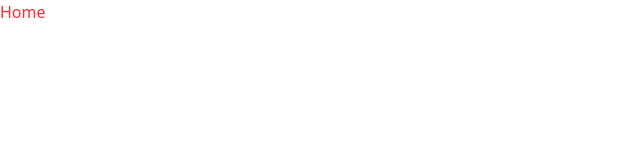
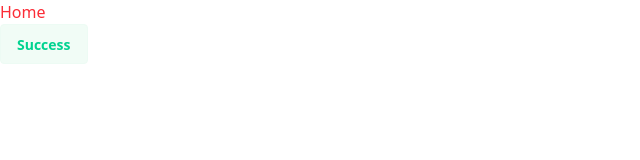
Before and after one commit to pgrmrmortuja/client-crud, a React (Vite) app: page / in a window 1280 px wide. Shown: the top 160 px of the page, without its empty margins (0-640 px from the left). Built offline with nearby package versions, Linux system fonts and the light colour scheme.

Commit message:
successfully installed and use daisyui

```diff
--- a/package.json
+++ b/package.json
@@ -10,6 +10,8 @@
     "preview": "vite preview"
   },
   "dependencies": {
+    "@mui/icons-material": "^7.3.1",
+    "@mui/styled-engine-sc": "^7.3.1",
     "@radix-ui/react-slot": "^1.2.3",
     "@tailwindcss/vite": "^4.1.11",
     "class-variance-authority": "^0.7.1",
@@ -18,6 +20,7 @@
     "react": "^19.1.1",
     "react-dom": "^19.1.1",
     "react-router": "^7.8.0",
+    "styled-components": "^6.1.19",
     "tailwind-merge": "^3.3.1",
     "tailwindcss": "^4.1.11"
   },
@@ -26,6 +29,7 @@
     "@types/react": "^19.1.9",
     "@types/react-dom": "^19.1.7",
     "@vitejs/plugin-react-swc": "^3.11.0",
+    "daisyui": "^5.0.50",
     "eslint": "^9.32.0",
     "eslint-plugin-react-hooks": "^5.2.0",
     "eslint-plugin-react-refresh": "^0.4.20",
--- a/src/index.css
+++ b/src/index.css
@@ -1,120 +1,2 @@
 @import "tailwindcss";
-@import "tw-animate-css";
-
-@custom-variant dark (&:is(.dark *));
-
-@theme inline {
-  --radius-sm: calc(var(--radius) - 4px);
-  --radius-md: calc(var(--radius) - 2px);
-  --radius-lg: var(--radius);
-  --radius-xl: calc(var(--radius) + 4px);
-  --color-background: var(--background);
-  --color-foreground: var(--foreground);
-  --color-card: var(--card);
-  --color-card-foreground: var(--card-foreground);
-  --color-popover: var(--popover);
-  --color-popover-foreground: var(--popover-foreground);
-  --color-primary: var(--primary);
-  --color-primary-foreground: var(--primary-foreground);
-  --color-secondary: var(--secondary);
-  --color-secondary-foreground: var(--secondary-foreground);
-  --color-muted: var(--muted);
-  --color-muted-foreground: var(--muted-foreground);
-  --color-accent: var(--accent);
-  --color-accent-foreground: var(--accent-foreground);
-  --color-destructive: var(--destructive);
-  --color-border: var(--border);
-  --color-input: var(--input);
-  --color-ring: var(--ring);
-  --color-chart-1: var(--chart-1);
-  --color-chart-2: var(--chart-2);
-  --color-chart-3: var(--chart-3);
-  --color-chart-4: var(--chart-4);
-  --color-chart-5: var(--chart-5);
-  --color-sidebar: var(--sidebar);
-  --color-sidebar-foreground: var(--sidebar-foreground);
-  --color-sidebar-primary: var(--sidebar-primary);
-  --color-sidebar-primary-foreground: var(--sidebar-primary-foreground);
-  --color-sidebar-accent: var(--sidebar-accent);
-  --color-sidebar-accent-foreground: var(--sidebar-accent-foreground);
-  --color-sidebar-border: var(--sidebar-border);
-  --color-sidebar-ring: var(--sidebar-ring);
-}
-
-:root {
-  --radius: 0.625rem;
-  --background: oklch(1 0 0);
-  --foreground: oklch(0.145 0 0);
-  --card: oklch(1 0 0);
-  --card-foreground: oklch(0.145 0 0);
-  --popover: oklch(1 0 0);
-  --popover-foreground: oklch(0.145 0 0);
-  --primary: oklch(0.205 0 0);
-  --primary-foreground: oklch(0.985 0 0);
-  --secondary: oklch(0.97 0 0);
-  --secondary-foreground: oklch(0.205 0 0);
-  --muted: oklch(0.97 0 0);
-  --muted-foreground: oklch(0.556 0 0);
-  --accent: oklch(0.97 0 0);
-  --accent-foreground: oklch(0.205 0 0);
-  --destructive: oklch(0.577 0.245 27.325);
-  --border: oklch(0.922 0 0);
-  --input: oklch(0.922 0 0);
-  --ring: oklch(0.708 0 0);
-  --chart-1: oklch(0.646 0.222 41.116);
-  --chart-2: oklch(0.6 0.118 184.704);
-  --chart-3: oklch(0.398 0.07 227.392);
-  --chart-4: oklch(0.828 0.189 84.429);
-  --chart-5: oklch(0.769 0.188 70.08);
-  --sidebar: oklch(0.985 0 0);
-  --sidebar-foreground: oklch(0.145 0 0);
-  --sidebar-primary: oklch(0.205 0 0);
-  --sidebar-primary-foreground: oklch(0.985 0 0);
-  --sidebar-accent: oklch(0.97 0 0);
-  --sidebar-accent-foreground: oklch(0.205 0 0);
-  --sidebar-border: oklch(0.922 0 0);
-  --sidebar-ring: oklch(0.708 0 0);
-}
-
-.dark {
-  --background: oklch(0.145 0 0);
-  --foreground: oklch(0.985 0 0);
-  --card: oklch(0.205 0 0);
-  --card-foreground: oklch(0.985 0 0);
-  --popover: oklch(0.205 0 0);
-  --popover-foreground: oklch(0.985 0 0);
-  --primary: oklch(0.922 0 0);
-  --primary-foreground: oklch(0.205 0 0);
-  --secondary: oklch(0.269 0 0);
-  --secondary-foreground: oklch(0.985 0 0);
-  --muted: oklch(0.269 0 0);
-  --muted-foreground: oklch(0.708 0 0);
-  --accent: oklch(0.269 0 0);
-  --accent-foreground: oklch(0.985 0 0);
-  --destructive: oklch(0.704 0.191 22.216);
-  --border: oklch(1 0 0 / 10%);
-  --input: oklch(1 0 0 / 15%);
-  --ring: oklch(0.556 0 0);
-  --chart-1: oklch(0.488 0.243 264.376);
-  --chart-2: oklch(0.696 0.17 162.48);
-  --chart-3: oklch(0.769 0.188 70.08);
-  --chart-4: oklch(0.627 0.265 303.9);
-  --chart-5: oklch(0.645 0.246 16.439);
-  --sidebar: oklch(0.205 0 0);
-  --sidebar-foreground: oklch(0.985 0 0);
-  --sidebar-primary: oklch(0.488 0.243 264.376);
-  --sidebar-primary-foreground: oklch(0.985 0 0);
-  --sidebar-accent: oklch(0.269 0 0);
-  --sidebar-accent-foreground: oklch(0.985 0 0);
-  --sidebar-border: oklch(1 0 0 / 10%);
-  --sidebar-ring: oklch(0.556 0 0);
-}
-
-@layer base {
-  * {
-    @apply border-border outline-ring/50;
-  }
-  body {
-    @apply bg-background text-foreground;
-  }
-}
+@plugin "daisyui";
--- a/src/layout/MainLayout.jsx
+++ b/src/layout/MainLayout.jsx
@@ -1,9 +1,12 @@
+
 import React from 'react';
+
 
 const MainLayout = () => {
     return (
         <div>
             <h1 className='text-red-500'>Home</h1>
+            <button className="btn btn-soft btn-success">Success</button>
 
         </div>
     );
--- a/src/main.jsx
+++ b/src/main.jsx
@@ -5,8 +5,12 @@ import ReactDOM from "react-dom/client";
 import { router } from "./Router/Route";
 import './index.css';
 
+
 const root = document.getElementById("root");
 
 ReactDOM.createRoot(root).render(
-  <RouterProvider router={router} />,
+
+  <RouterProvider router={router} />
+
+
 );
--- a/vite.config.js
+++ b/vite.config.js
@@ -1,14 +1,8 @@
 import { defineConfig } from 'vite'
 import react from '@vitejs/plugin-react-swc'
 import tailwindcss from '@tailwindcss/vite'
-import path from 'path';
 
 // https://vite.dev/config/
 export default defineConfig({
   plugins: [react(), tailwindcss()],
-  resolve: {
-    alias: {
-      "@": path.resolve(__dirname, "./src"),
-    },
-  },
 })
```
Also changed, not shown: 1 other file (tests, documents, lock files or other folders).
